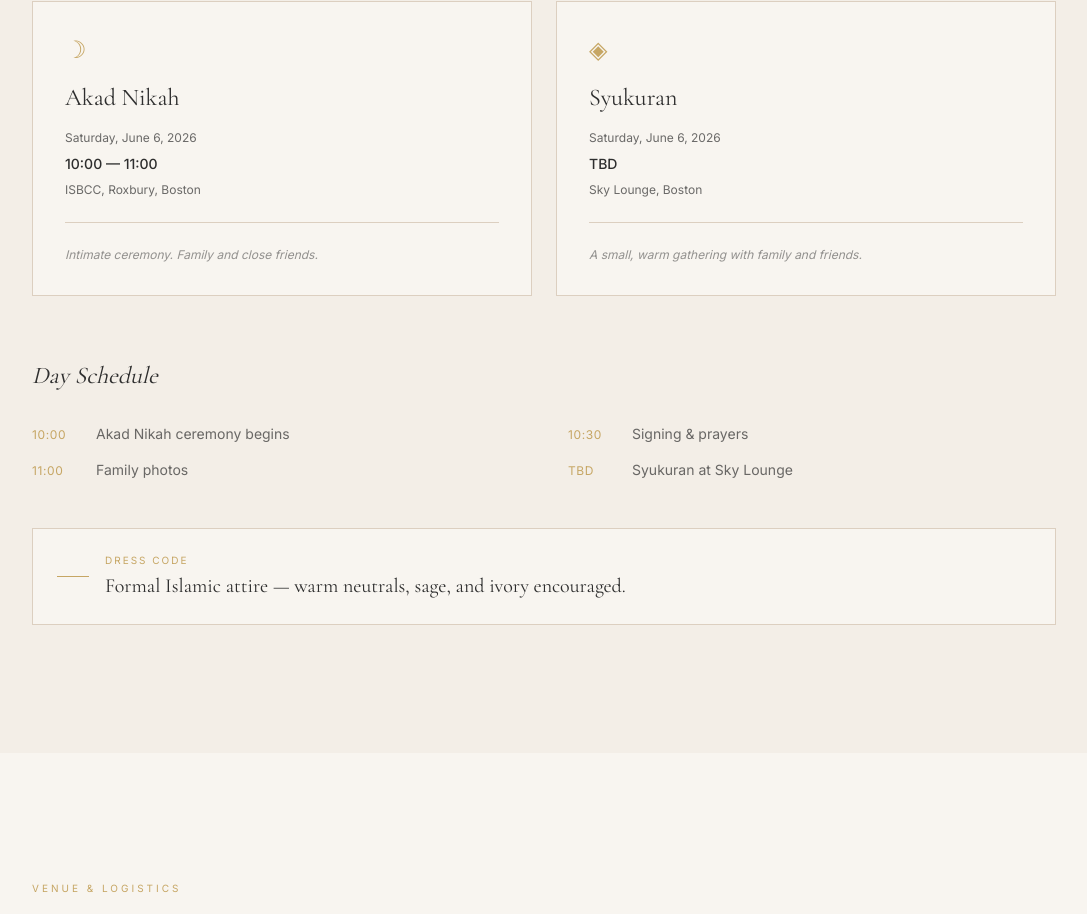
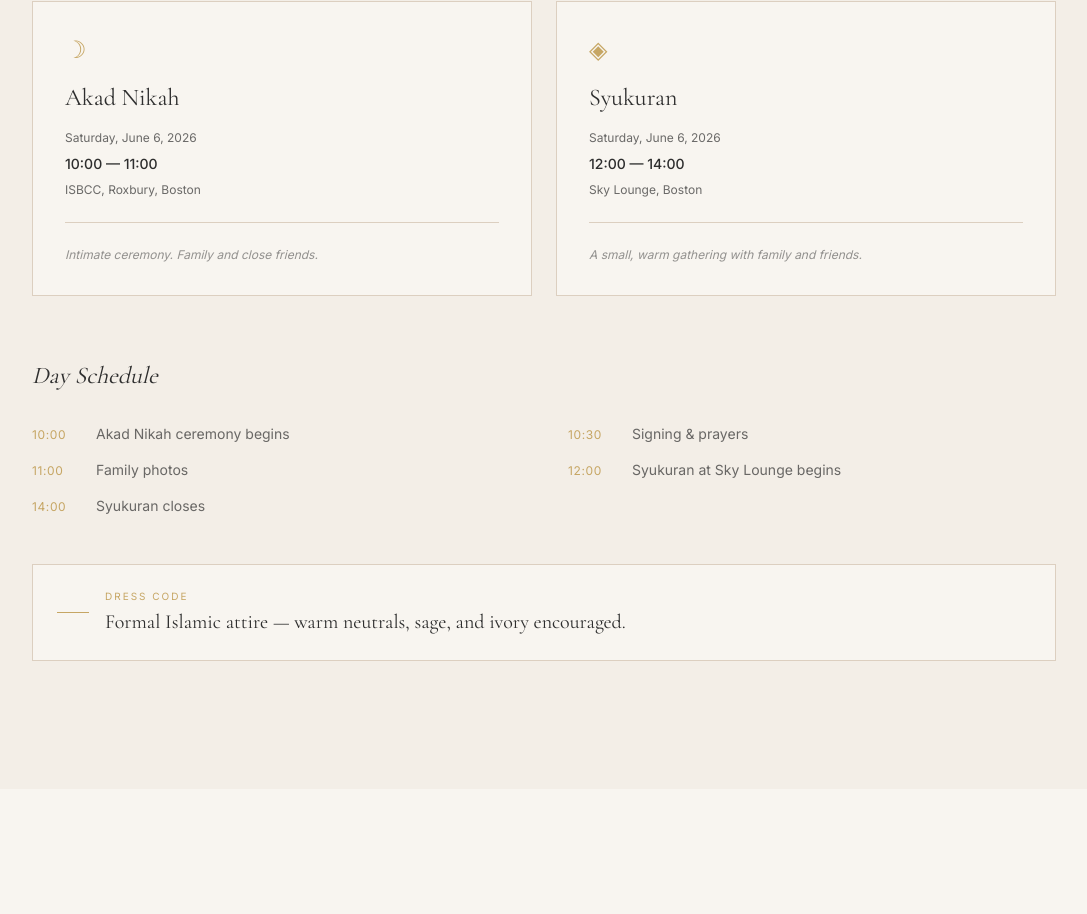
Before and after one commit to rachmawaty/fr-wedding, a Next.js app: page / in a window 1280 px wide. Shown: the part 3058-3972 px from the top of the page, without its empty margins (96-1183 px from the left). Built offline with nearby package versions, Linux system fonts and the light colour scheme.

Commit message:
fix: Syukuran time 12:00-14:00
Co-Authored-By: Claude Sonnet 4.6 <noreply@anthropic.com>

```diff
--- a/components/EventDetails.tsx
+++ b/components/EventDetails.tsx
@@ -17,7 +17,7 @@ const events = [
     type: "Syukuran",
     emoji: "◈",
     date: "Saturday, June 6, 2026",
-    time: "TBD",
+    time: "12:00 — 14:00",
     location: "Sky Lounge, Boston",
     note: "A small, warm gathering with family and friends.",
   },
@@ -27,7 +27,8 @@ const schedule = [
   { time: "10:00", label: "Akad Nikah ceremony begins" },
   { time: "10:30", label: "Signing & prayers" },
   { time: "11:00", label: "Family photos" },
-  { time: "TBD", label: "Syukuran at Sky Lounge" },
+  { time: "12:00", label: "Syukuran at Sky Lounge begins" },
+  { time: "14:00", label: "Syukuran closes" },
 ];
 
 export default function EventDetails() {
```
